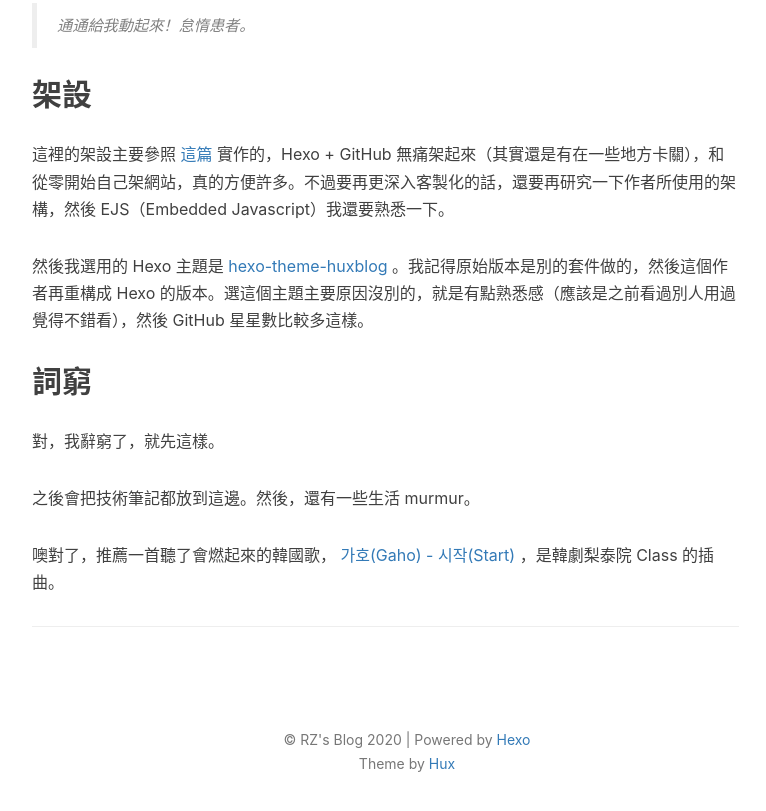
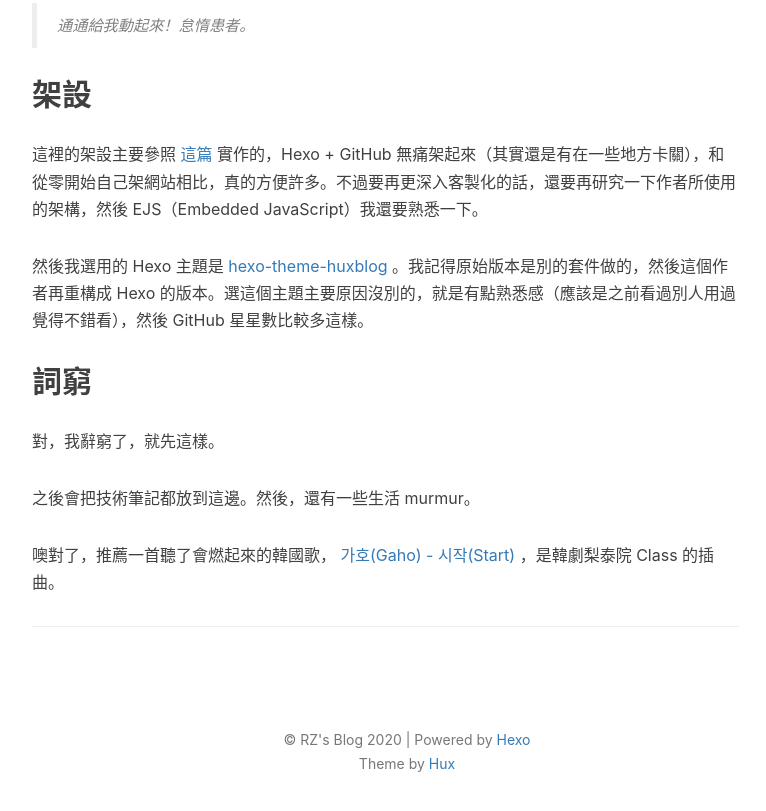
Before and after one commit to RZ-Huang/RZ-Huang.github.io, a plain HTML site: page 2020/06/27/20200627-first/index.html in a window 1280 px wide. Shown: the part 916-1727 px from the top of the page, without its empty margins (233-999 px from the left). Drawn offline with nearby package versions, Linux system fonts and the light colour scheme; a script that the page names is missing.

Commit message:
Site updated: 2020-06-28 00:23:11

```diff
--- a/2020/06/27/20200627-first/index.html
+++ b/2020/06/27/20200627-first/index.html
@@ -196,7 +196,7 @@
 <blockquote>
 <p>通通給我動起來！怠惰患者。</p>
 </blockquote>
-<h2 id="架設"><a href="#架設" class="headerlink" title="架設"></a>架設</h2><p>這裡的架設主要參照 <a href="[https://medium.com/@moojing/%E5%80%8B%E4%BA%BA%E6%8A%80%E8%A1%93%E7%AB%99%E4%B8%80%E6%8A%8A%E7%BD%A9-%E9%83%A8%E8%90%BD%E6%A0%BC%E5%BB%BA%E7%BD%AE%E5%A4%A7%E5%85%A8-%E4%B8%80-%E4%BD%BF%E7%94%A8-hexo-%E6%90%AD%E9%85%8D-github-page-%E5%BB%BA%E7%BD%AE%E8%87%AA%E5%B7%B1%E7%9A%84%E9%83%A8%E8%90%BD%E6%A0%BC-4fe5d02dbbf8](https://medium.com/@moojing/個人技術站一把罩-部落格建置大全-一-使用-hexo-搭配-github-page-建置自己的部落格-4fe5d02dbbf8">這篇</a> 實作的，Hexo + GitHub 無痛架起來（其實還是有在一些地方卡關），和從零開始自己架網站，真的方便許多。不過要再更深入客製化的話，還要再研究一下作者所使用的架構，然後 EJS（Embedded Javascript）我還要熟悉一下。</p>
+<h2 id="架設"><a href="#架設" class="headerlink" title="架設"></a>架設</h2><p>這裡的架設主要參照 <a href="[https://medium.com/@moojing/%E5%80%8B%E4%BA%BA%E6%8A%80%E8%A1%93%E7%AB%99%E4%B8%80%E6%8A%8A%E7%BD%A9-%E9%83%A8%E8%90%BD%E6%A0%BC%E5%BB%BA%E7%BD%AE%E5%A4%A7%E5%85%A8-%E4%B8%80-%E4%BD%BF%E7%94%A8-hexo-%E6%90%AD%E9%85%8D-github-page-%E5%BB%BA%E7%BD%AE%E8%87%AA%E5%B7%B1%E7%9A%84%E9%83%A8%E8%90%BD%E6%A0%BC-4fe5d02dbbf8](https://medium.com/@moojing/個人技術站一把罩-部落格建置大全-一-使用-hexo-搭配-github-page-建置自己的部落格-4fe5d02dbbf8">這篇</a> 實作的，Hexo + GitHub 無痛架起來（其實還是有在一些地方卡關），和從零開始自己架網站相比，真的方便許多。不過要再更深入客製化的話，還要再研究一下作者所使用的架構，然後 EJS（Embedded JavaScript）我還要熟悉一下。</p>
 <p>然後我選用的 Hexo 主題是 <a href="https://github.com/Kaijun/hexo-theme-huxblog" target="_blank" rel="noopener">hexo-theme-huxblog</a> 。我記得原始版本是別的套件做的，然後這個作者再重構成 Hexo 的版本。選這個主題主要原因沒別的，就是有點熟悉感（應該是之前看過別人用過覺得不錯看），然後 GitHub 星星數比較多這樣。</p>
 <h2 id="詞窮"><a href="#詞窮" class="headerlink" title="詞窮"></a>詞窮</h2><p>對，我辭窮了，就先這樣。</p>
 <p>之後會把技術筆記都放到這邊。然後，還有一些生活 murmur。</p>
```
